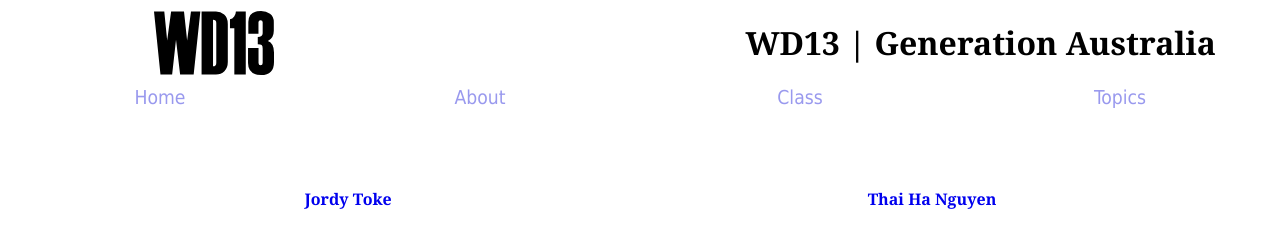
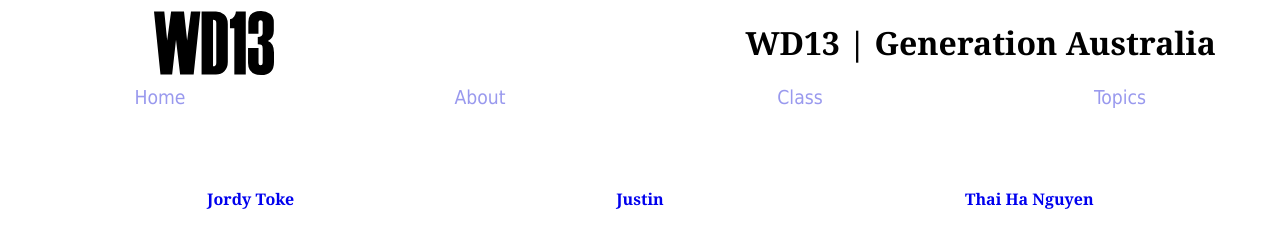
Before and after one commit to JordyToke/WD13, a plain HTML site: page class.html in a window 1280 px wide. Shown: the top 228 px of the page. Drawn offline with Linux system fonts and the light colour scheme; a web font is replaced by a local one.

Commit message:
added Justin to class

```diff
--- a/class.html
+++ b/class.html
@@ -63,6 +63,16 @@
         </div>
         <div class="user-card">
           <a
+            href="https://rolune.github.io/projNostalgia2024/"
+            target="_blank"
+            rel="noopener noreferrer"
+          >
+            <h4>Justin</h4>
+          </a>
+          <img src="" alt="" />
+        </div>
+        <div class="user-card">
+          <a
             href="https://thaiha-project-directory.netlify.app/"
             target="_blank"
             rel="noopener noreferrer"
```
Also changed, not shown: 1 other file.
